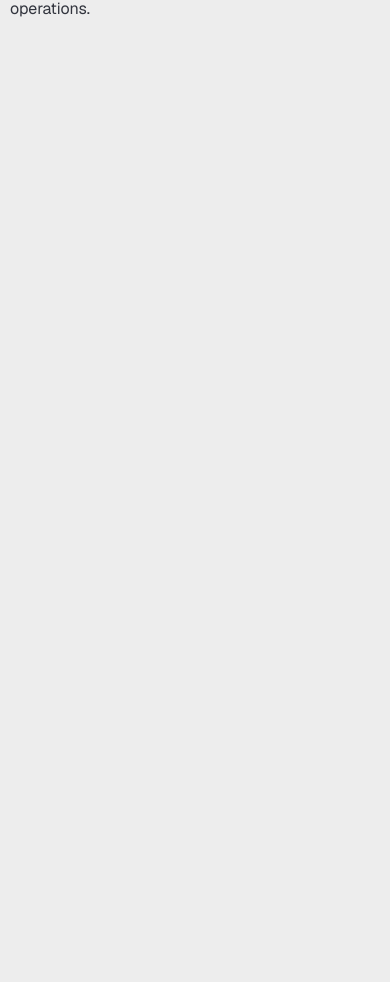
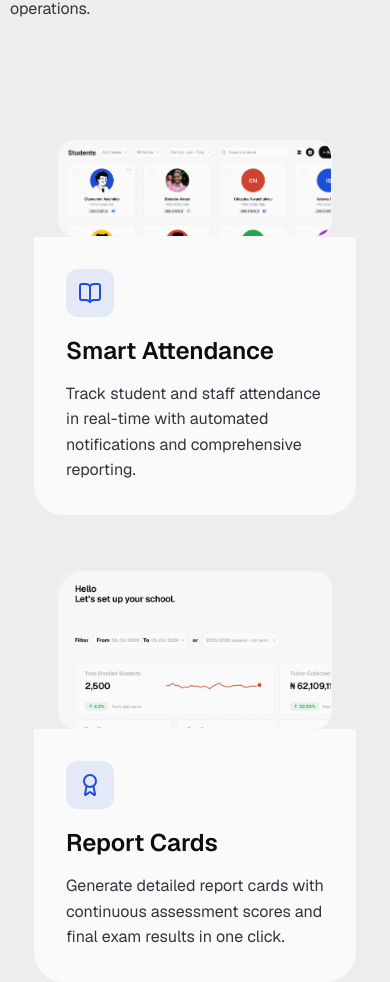
Before and after one commit to nimaappsss-web/soma-landing, a Next.js app: page / in a window 390 px wide. Shown: the part 1376-2358 px from the top of the page. Before the commit the page ends 1398 px from the top, so only its background shows below. Built offline with nearby package versions, Linux system fonts and the light colour scheme.

Commit message:
feat: add third section with two feature cards, iconsax icons, responsive layout

```diff
--- a/src/app/page.tsx
+++ b/src/app/page.tsx
@@ -3,6 +3,7 @@ import { Navbar } from "@/features/landing/components/Navbar";
 import { HeroImages } from "@/features/landing/components/HeroImages";
 import { HeroBackground } from "@/features/landing/components/HeroBackground";
 import { SecondSection } from "@/features/landing/components/SecondSection";
+import { ThirdSection } from "@/features/landing/components/ThirdSection";
 
 export default function Home() {
   return (
@@ -45,6 +46,7 @@ export default function Home() {
       </div>
 
       <SecondSection />
+      <ThirdSection />
     </div>
   );
 }
--- /dev/null
+++ b/src/features/landing/components/ThirdSection.tsx
@@ -0,0 +1,64 @@
+import Image from "next/image";
+import { BookOpen, Award } from "lucide-react";
+
+export function ThirdSection() {
+  return (
+    <section className="w-full max-w-[1294px] mx-auto mt-[72px] mb-[86px] px-6">
+      <div className="flex flex-col lg:flex-row gap-6">
+        {/* Left card - longer */}
+        <div className="flex-1 bg-[#FAFAFA] rounded-[30px] overflow-hidden">
+          <div className="bg-[#EDEDED] px-6 md:px-[162px] pt-8 pb-0">
+            <div className="rounded-2xl overflow-hidden border border-white/50">
+              <Image
+                src="/work1.png"
+                alt="Features"
+                width={400}
+                height={300}
+                className="w-full h-auto object-cover"
+              />
+            </div>
+          </div>
+          <div className="px-8 py-8">
+            <div className="flex items-center justify-center w-12 h-12 mb-4 rounded-xl bg-soma-blue/10">
+              <BookOpen className="w-6 h-6 text-soma-blue" />
+            </div>
+            <h3 className="text-[24px] font-semibold text-soma-black mb-3">
+              Smart Attendance
+            </h3>
+            <p className="text-[16px] text-[#32353E] leading-[1.6] max-w-[406px]">
+              Track student and staff attendance in real-time with automated
+              notifications and comprehensive reporting.
+            </p>
+          </div>
+        </div>
+
+        {/* Right card - shorter */}
+        <div className="flex-1 bg-[#FAFAFA] rounded-[30px] overflow-hidden">
+          <div className="bg-[#EDEDED] px-6 md:px-[162px] pt-8 pb-0">
+            <div className="rounded-2xl overflow-hidden border border-white/50">
+              <Image
+                src="/work2.png"
+                alt="Analytics"
+                width={400}
+                height={250}
+                className="w-full h-auto object-cover"
+              />
+            </div>
+          </div>
+          <div className="px-8 py-8">
+            <div className="flex items-center justify-center w-12 h-12 mb-4 rounded-xl bg-soma-blue/10">
+              <Award className="w-6 h-6 text-soma-blue" />
+            </div>
+            <h3 className="text-[24px] font-semibold text-soma-black mb-3">
+              Report Cards
+            </h3>
+            <p className="text-[16px] text-[#32353E] leading-[1.6] max-w-[406px]">
+              Generate detailed report cards with continuous assessment scores
+              and final exam results in one click.
+            </p>
+          </div>
+        </div>
+      </div>
+    </section>
+  );
+}
--- a/src/features/landing/components/index.ts
+++ b/src/features/landing/components/index.ts
@@ -2,3 +2,4 @@ export { Navbar } from "./Navbar";
 export { HeroImages } from "./HeroImages";
 export { HeroBackground } from "./HeroBackground";
 export { SecondSection } from "./SecondSection";
+export { ThirdSection } from "./ThirdSection";
```
